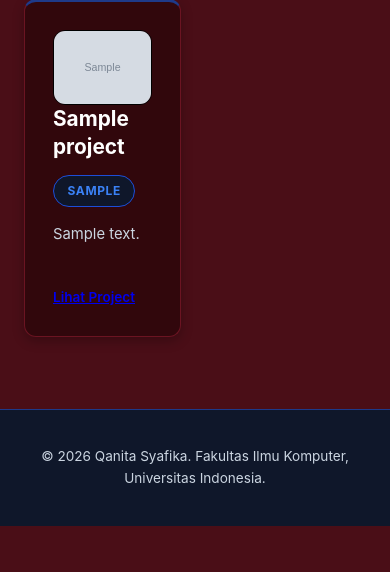
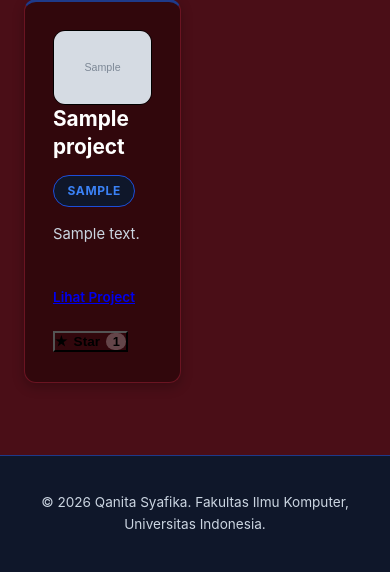
Before and after one commit to qanitasyafika/myportofolio, a Django app: page /projects/ in a window 390 px wide; the page is wider, and only the part inside the window is pictured. Shown: the part 405-977 px from the top of that part. Before the commit the page ends 931 px from the top of that part, so only its background shows below. Run offline with Django 5.2, Linux system fonts and the light colour scheme; tables that the repository leaves empty hold one stand-in row (values such as "Sample post"); grey boxes marked "Sample" are stand-in pictures.

Commit message:
Membuat tombol star

```diff
--- a/main/models.py
+++ b/main/models.py
@@ -1,4 +1,5 @@
 import uuid
+from django.contrib.auth.models import User
 from django.db import models
 
 class Experience(models.Model):
@@ -26,6 +27,7 @@
     tech_stack = models.CharField(max_length=255)
     project_url = models.URLField(blank=True, default='')
     project_image_url = models.URLField(blank=True, default='')
+    starred_by = models.ManyToManyField(User, related_name='starred_projects', blank=True)
 
     def __str__(self):
         return self.title
--- a/main/urls.py
+++ b/main/urls.py
@@ -1,39 +1,34 @@
 from django.urls import path
-from .views import (
+from main.views import (
     show_main,
     register,
     login_user,
     logout_user,
+    show_projects,
+    create_project,
+    delete_project,
+    toggle_star,
     show_experience,
     create_experience,
     update_experience,
     delete_experience,
-    get_experiences_json,
-    show_projects,
-    create_project,
-    get_projects_json,
-    delete_project,
 )
 
-app_name = "main"
+app_name = 'main'
 
 urlpatterns = [
-    path("", show_main, name="show_main"),
+    path('', show_main, name='show_main'),
+    path('register/', register, name='register'),
+    path('login/', login_user, name='login'),
+    path('logout/', logout_user, name='logout'),
 
-    # URL Auth
-    path("register/", register, name="register"),
-    path("login/", login_user, name="login"),
-    path("logout/", logout_user, name="logout"),
+    path('projects/', show_projects, name='show_projects'),
+    path('projects/add/', create_project, name='create_project'),
+    path('projects/delete/<uuid:project_id>/', delete_project, name='delete_project'),
+    path('projects/<uuid:project_id>/star/', toggle_star, name='toggle_star'),
 
-    path("experience/", show_experience, name="show_experience"),
-    path("experience/add/", create_experience, name="create_experience"),
-    path("experience/<uuid:experience_id>/edit/", update_experience, name="update_experience"),
-    path("experience/<uuid:experience_id>/delete/", delete_experience, name="delete_experience"),
-    path("api/experiences/", get_experiences_json, name="get_experiences_json"),
-
-    # URL Proyek
-    path("projects/", show_projects, name="show_projects"),
-    path("projects/add/", create_project, name="create_project"),
-    path("api/projects/", get_projects_json, name="get_projects_json"),
-    path("projects/<uuid:project_id>/delete/", delete_project, name="delete_project"),
+    path('experience/', show_experience, name='show_experience'),
+    path('experience/add/', create_experience, name='create_experience'),
+    path('experience/edit/<uuid:experience_id>/', update_experience, name='update_experience'),
+    path('experience/delete/<uuid:experience_id>/', delete_experience, name='delete_experience'),
 ]
--- a/main/views.py
+++ b/main/views.py
@@ -190,3 +190,22 @@
         messages.success(request, "Pengalaman berhasil dihapus!")
         return redirect("main:show_experience")
     return redirect("main:show_experience")
+
+@login_required(login_url="/login/")
+def toggle_star_project(request, project_id):
+    project = get_object_or_404(Project, pk=project_id)
+    if project.starred_by.filter(id=request.user.id).exists():
+        project.starred_by.remove(request.user)
+    else:
+        project.starred_by.add(request.user)
+    return redirect("main:show_projects")
+
+@login_required(login_url="/login/")
+def toggle_star(request, project_id):
+    project = get_object_or_404(Project, pk=project_id)
+    if request.method == "POST":
+        if request.user in project.starred_by.all():
+            project.starred_by.remove(request.user)
+        else:
+            project.starred_by.add(request.user)
+    return redirect("main:show_projects")
--- a/static/css/style.css
+++ b/static/css/style.css
@@ -675,4 +675,26 @@
 .auth-footer a:hover {
     text-decoration: underline;
 }
+
+.star-form {
+  display: inline;
 }
+
+.button-star {
+  display: inline-flex;
+  align-items: center;
+  gap: 0.4rem;
+  background: var(--ink);
+}
+
+.button-star.is-starred {
+  background: var(--accent);
+}
+
+.star-count {
+  padding: 0.05rem 0.4rem;
+  border-radius: 999px;
+  background: rgba(255, 255, 255, 0.25);
+  font-size: 0.8rem;
+}
+}
--- /dev/null
+++ b/templates/project_star.html
@@ -0,0 +1,10 @@
+<form method="post" action="{% url 'main:toggle_star' project.id %}" class="star-form">
+  {% csrf_token %}
+  <button type="submit"
+          class="button button-star{% if user in project.starred_by.all %} is-starred{% endif %}"
+          title="{% if project.starred_by.all %}Dibintangi oleh {{ project.starred_by.all|join:', ' }}{% else %}Jadilah yang pertama memberi star{% endif %}">
+    <span aria-hidden="true">★</span>
+    {% if user in project.starred_by.all %}Unstar{% else %}Star{% endif %}
+    <span class="star-count">{{ project.starred_by.count }}</span>
+  </button>
+</form>
--- a/templates/projects.html
+++ b/templates/projects.html
@@ -11,7 +11,6 @@
       <p class="section-kicker">Karya yang saya bangun</p>
       <div class="project-header">
         <h1>Projects</h1>
-        {% comment %} Langkah 3: Hanya tampilkan tombol Tambah jika pengguna adalah Superuser {% endcomment %}
         {% if user.is_superuser %}
         <a href="{% url 'main:create_project' %}" class="button project-add-button">
           <span aria-hidden="true">+</span> Tambah Proyek
@@ -43,7 +42,9 @@
               {% if project.project_url %}
               <a href="{{ project.project_url }}" class="button">Lihat Project</a>
               {% endif %}
-              {% comment %} Langkah 3: Hanya tampilkan modal Hapus jika pengguna adalah Superuser {% endcomment %}
+
+              {% include "project_star.html" with project=project %}
+
               {% if user.is_superuser %}
               {% include "components/project_delete_modal.html" with project=project %}
               {% endif %}
```
Also changed, not shown: main/migrations/0003_project_starred_by.py (added).
